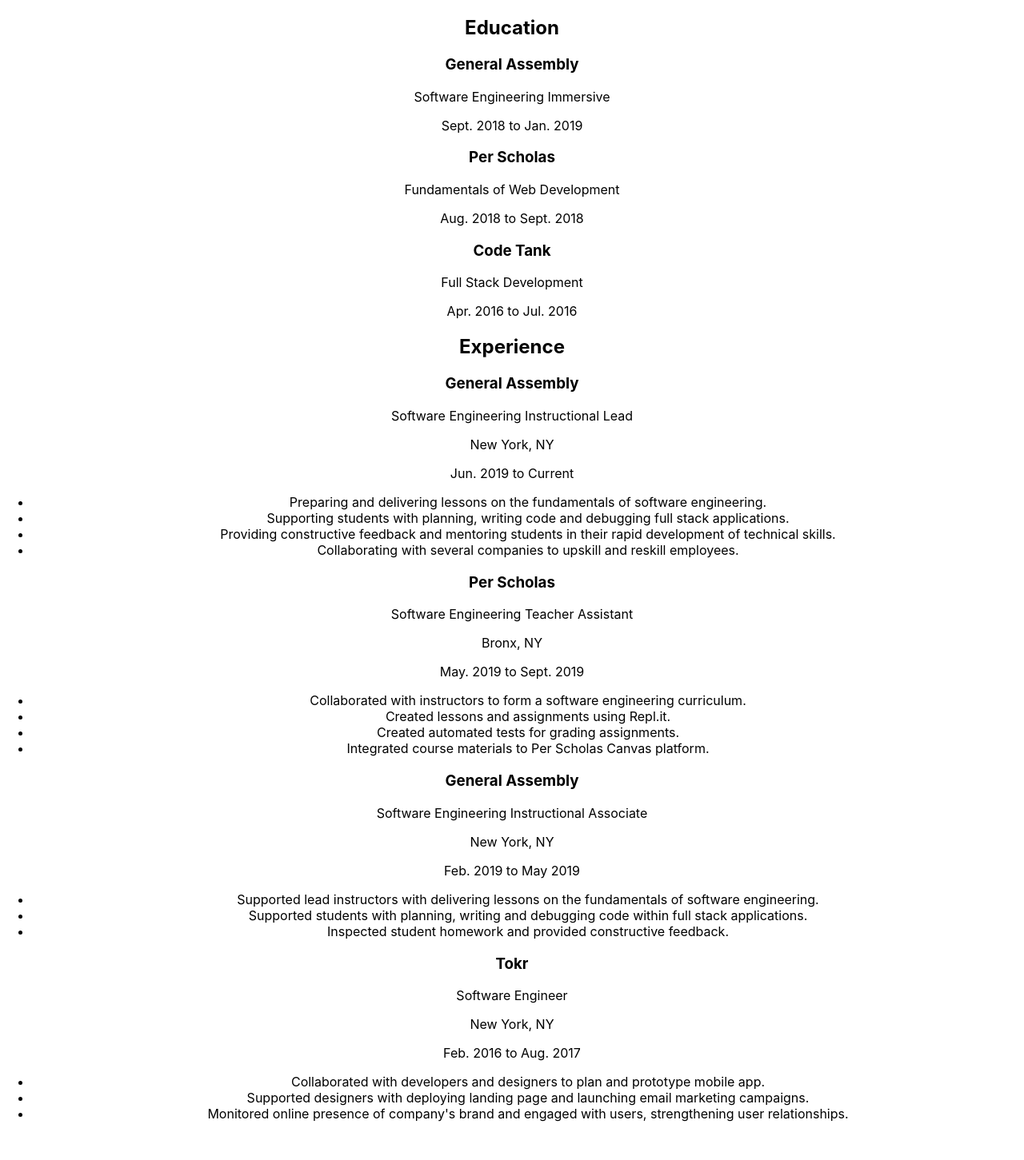
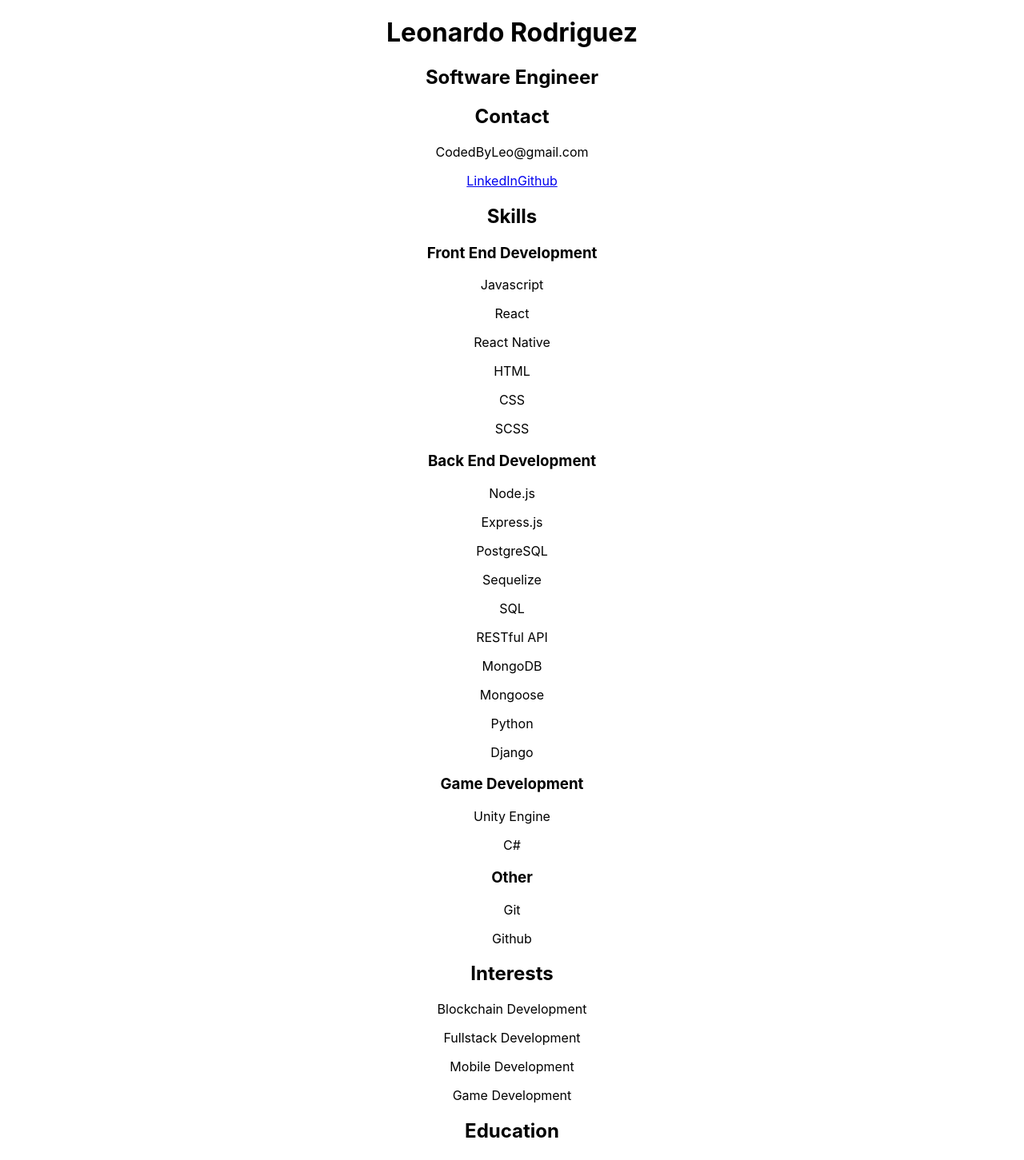
Before and after one commit to LRodriguez92/resume, a React (Create React App) app: page / in a window 1280 px wide. Shown: the top 1451 px of the page at 80% size. Before the commit the page ends 1419 px from the top, so only its background shows below. Built offline with nearby package versions, Linux system fonts and the light colour scheme.

Commit message:
displaying all info

```diff
--- a/src/App.js
+++ b/src/App.js
@@ -2,10 +2,12 @@
 import './App.css';
 import EducationContainer from './components/EducationContainer';
 import ExperienceContainer from './components/ExperienceContainer';
+import Sidebar from './components/Sidebar';
 
 function App() {
   return (
     <div className="App">
+      <Sidebar />
       <EducationContainer />
       <ExperienceContainer />
     </div>
--- a/src/components/ExperienceDetail.js
+++ b/src/components/ExperienceDetail.js
@@ -12,8 +12,8 @@
                 </div>
             </div>
             <ul>
-                {props.details.map(detail => {
-                    return <li>{detail}</li>
+                {props.details.map((detail, index) => {
+                    return <li key={index}>{detail}</li>
                 })}
             </ul>
         </div>
--- a/src/components/Sidebar.js
+++ b/src/components/Sidebar.js
@@ -0,0 +1,48 @@
+import Title from "./Title"
+import Skill from "./Skill"
+
+const Sidebar = () => {
+    return (
+        <div>
+            <h1>Leonardo Rodriguez</h1>
+            <h2>Software Engineer</h2>
+
+            <div>
+                <Title title="Contact"/>
+                <p>CodedByLeo@gmail.com</p>
+                <a href="https://www.linkedin.com/in/leonardo-rodriguez/">LinkedIn</a>
+                <a href="https://github.com/LRodriguez92">Github</a>
+            </div>
+
+            <div>
+                <Title title="Skills"/>
+                <Skill
+                    subject="Front End Development"
+                    skills={["Javascript", "React", "React Native", "HTML", "CSS", "SCSS"]}
+                />
+                <Skill
+                    subject="Back End Development"
+                    skills={["Node.js", "Express.js", "PostgreSQL", "Sequelize", "SQL", "RESTful API", "MongoDB", "Mongoose", "Python", "Django"]}
+                />
+                <Skill
+                    subject="Game Development"
+                    skills={["Unity Engine", "C#"]}
+                />
+                <Skill
+                    subject="Other"
+                    skills={["Git", "Github"]}
+                />
+            </div>
+
+            <div>
+                <Title title="Interests"/>
+                <p>Blockchain Development</p>
+                <p>Fullstack Development</p>
+                <p>Mobile Development</p>
+                <p>Game Development</p>
+            </div>
+        </div>
+    )
+}
+
+export default Sidebar
--- a/src/components/Skill.js
+++ b/src/components/Skill.js
@@ -0,0 +1,12 @@
+const Skill = props => {
+    return (
+        <div>
+            <h3>{props.subject}</h3>
+            {props.skills.map((skill, index) => {
+                return <p key={index}>{skill}</p>
+            })}
+        </div>
+    )
+}
+
+export default Skill
```
